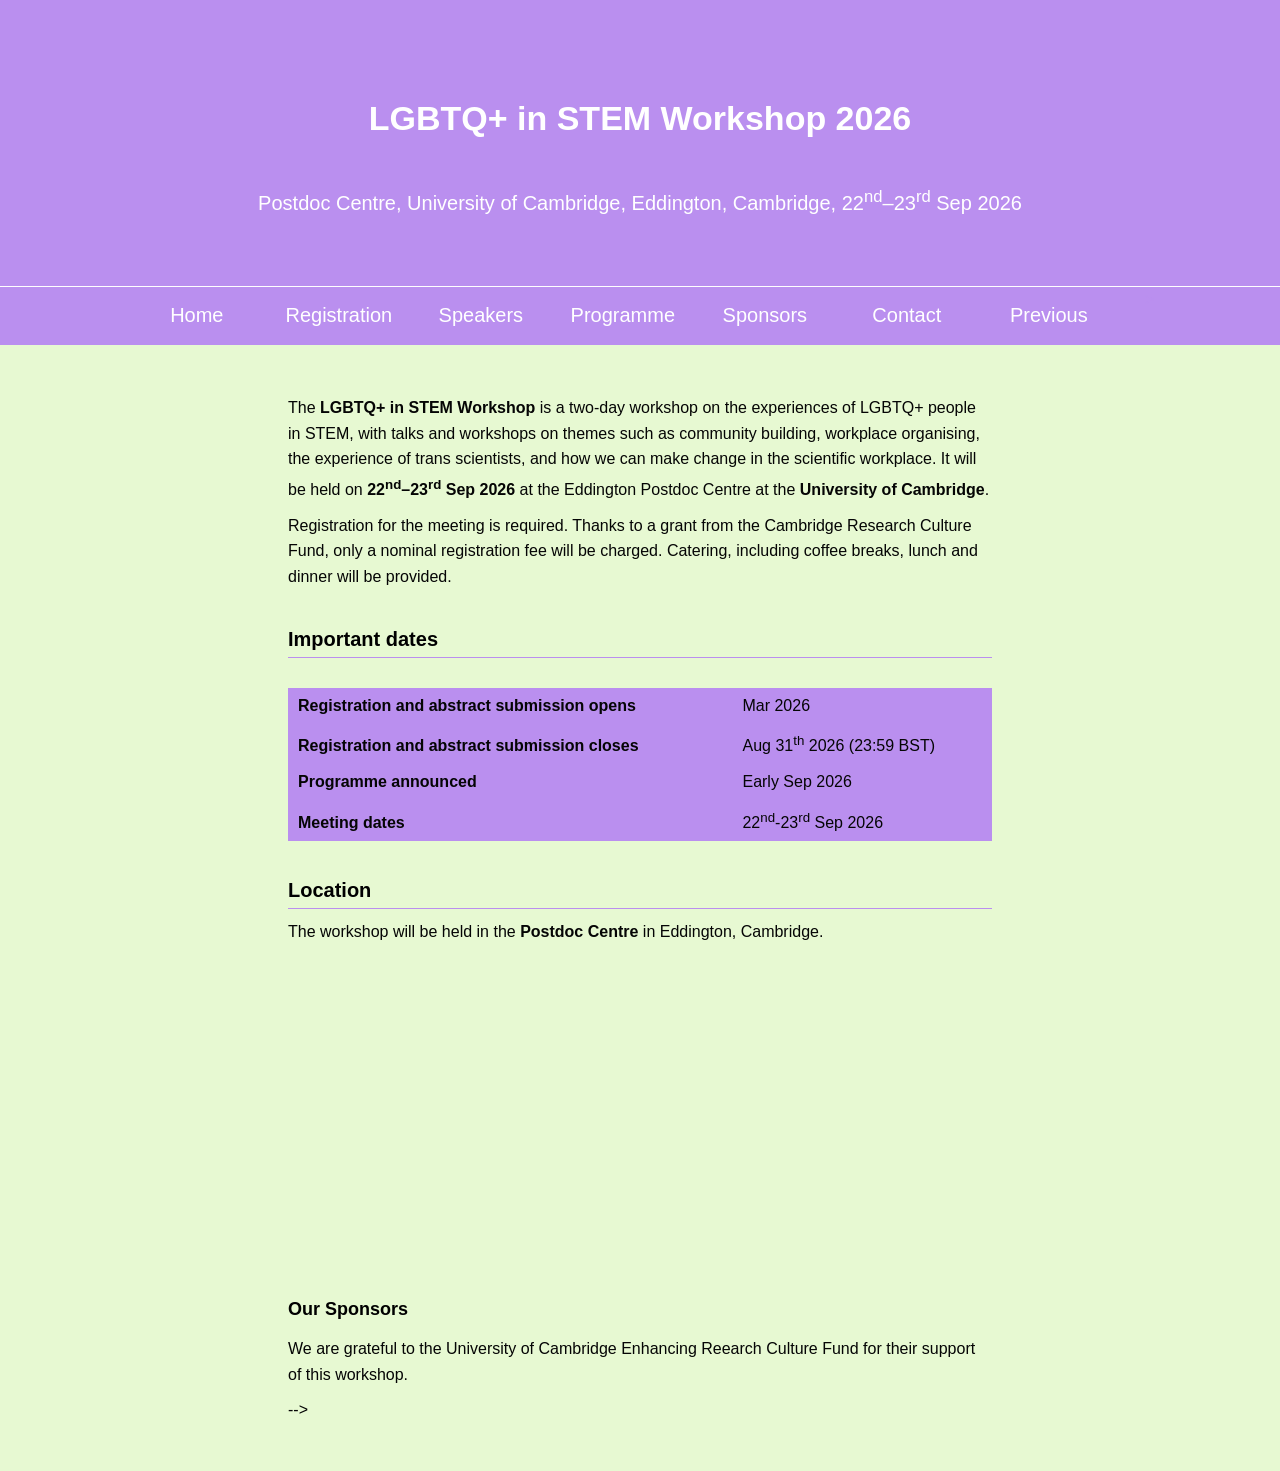
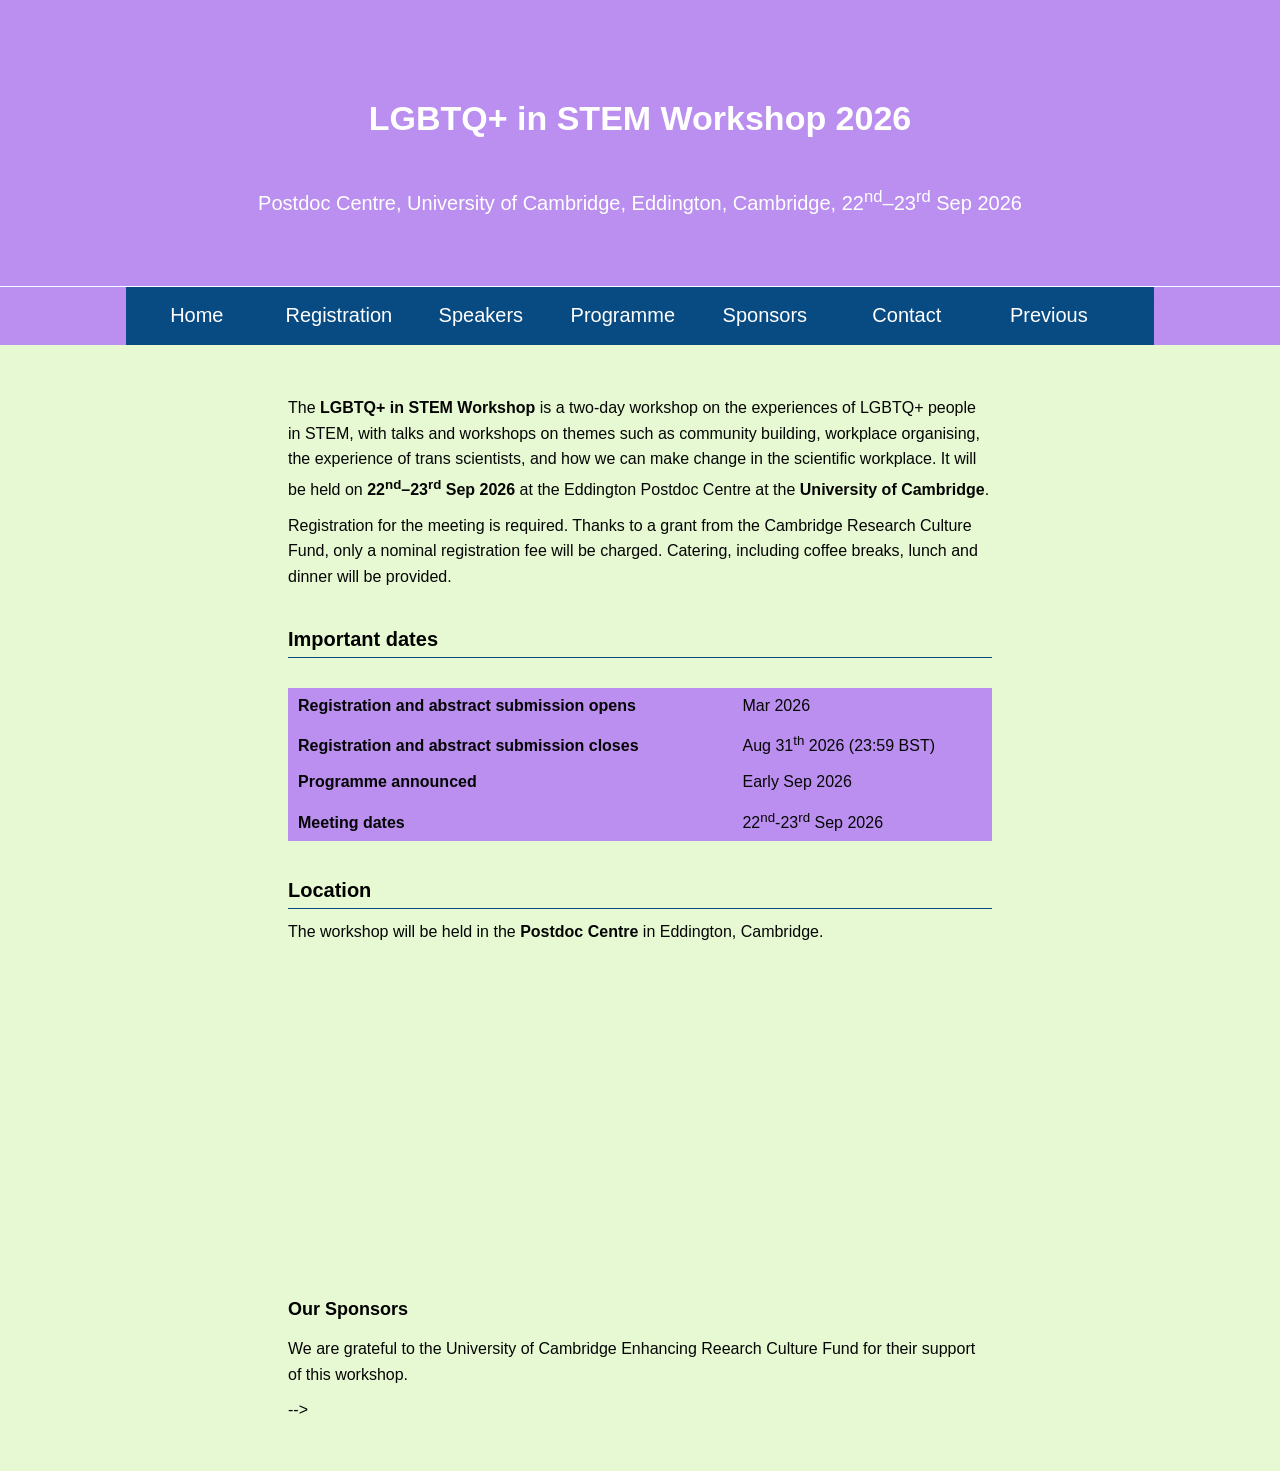

Update styles.css

--- a/stylesheets/styles.css
+++ b/stylesheets/styles.css
@@ -99,7 +99,7 @@ h1, h2, h3 {
   line-height:1.3;
   font-weight: 600;
   display: block;
-  border-bottom: 1px solid #ba8fef;
+  border-bottom: 1px solid #084b83;
   padding-bottom: 5px;
 }
 
@@ -255,7 +255,7 @@ table {
   border: 0;
   margin: 30px 0px;
   text-align: left;
-  background: #ba8fef;
+  background: #bbe6e4;
  }
 
 table.figure_controls {
@@ -267,7 +267,7 @@ table.figure_controls {
 table caption {
   font-weight: 700;
   text-align: left;
-  background-color: #ba8fef;
+  background-color: #f0f6f6;
   padding-left: 5px;
 }
 
@@ -395,8 +395,8 @@ header {
   display: table;
   margin: 0 auto;
   text-align: center;
-  background-color: #ba8fef;
-  color: #ba8fef;
+  background-color: #084b83;
+  color: #084b83;
   margin-bottom: 50px;
   padding: auto;
 }
@@ -486,7 +486,7 @@ header {
 /* (start) Banner image formatting ================================ */
 
 .hero-image {
-  background-image: url("../images/lgbtqstemheader2.jpeg");
+  background-image: url("../images/lgbtqstemheader3.jpeg");
   height: 100%;
 
   /* Position and center the image to scale nicely on all screens */
